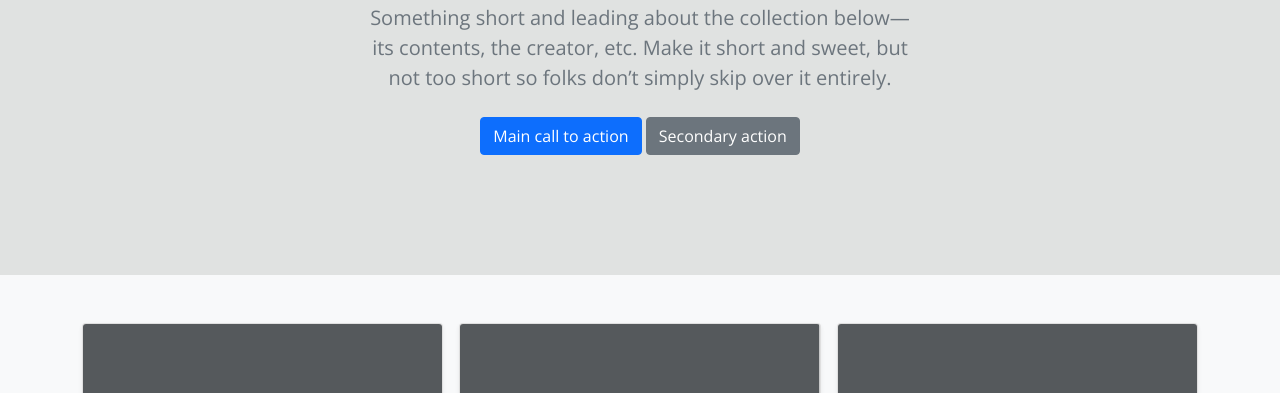
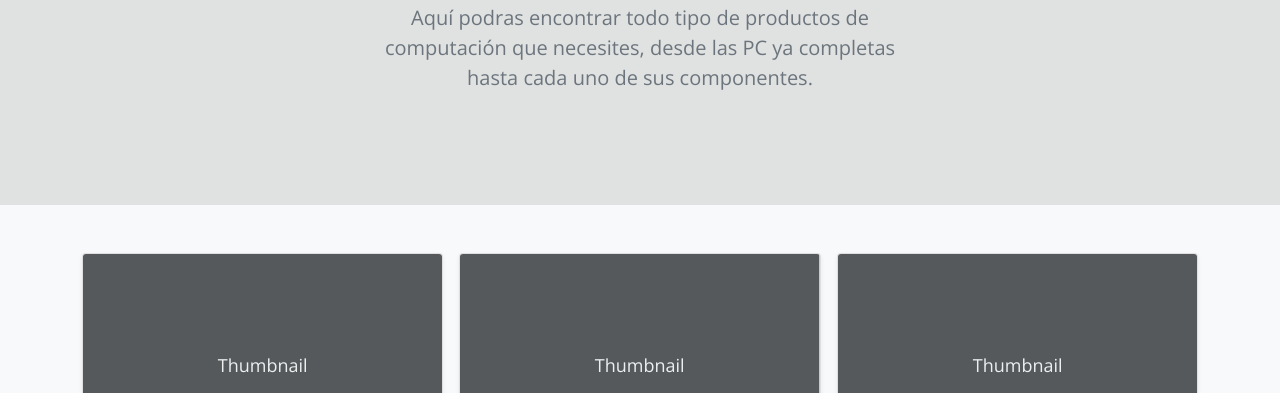
Before and after one commit to DavidAlvarez34/ProyectCarShopping, a plain HTML site: page index.html in a window 1280 px wide. Shown: the part 707-1100 px from the top of the page. Drawn offline with nearby package versions, Linux system fonts and the light colour scheme.

Commit message:
Se modifico el contenedor de texto

```diff
--- a/index.html
+++ b/index.html
@@ -94,11 +94,7 @@
             <div class="row py-lg-5">
               <div class="col-lg-6 col-md-8 mx-auto">
                 <h1 class="fw-light">Productos</h1>
-                <p class="lead text-muted">Something short and leading about the collection below—its contents, the creator, etc. Make it short and sweet, but not too short so folks don’t simply skip over it entirely.</p>
-                <p>
-                  <a href="#" class="btn btn-primary my-2">Main call to action</a>
-                  <a href="#" class="btn btn-secondary my-2">Secondary action</a>
-                </p>
+                <p class="lead text-muted">Aquí podras encontrar todo tipo de productos de computación que necesites, desde las PC ya completas hasta cada uno de sus componentes.</p>
               </div>
             </div>
         </section>
@@ -255,6 +251,8 @@
             </div>
           </div>
         </div>
+
+
     </main>
 
 </body>
```
